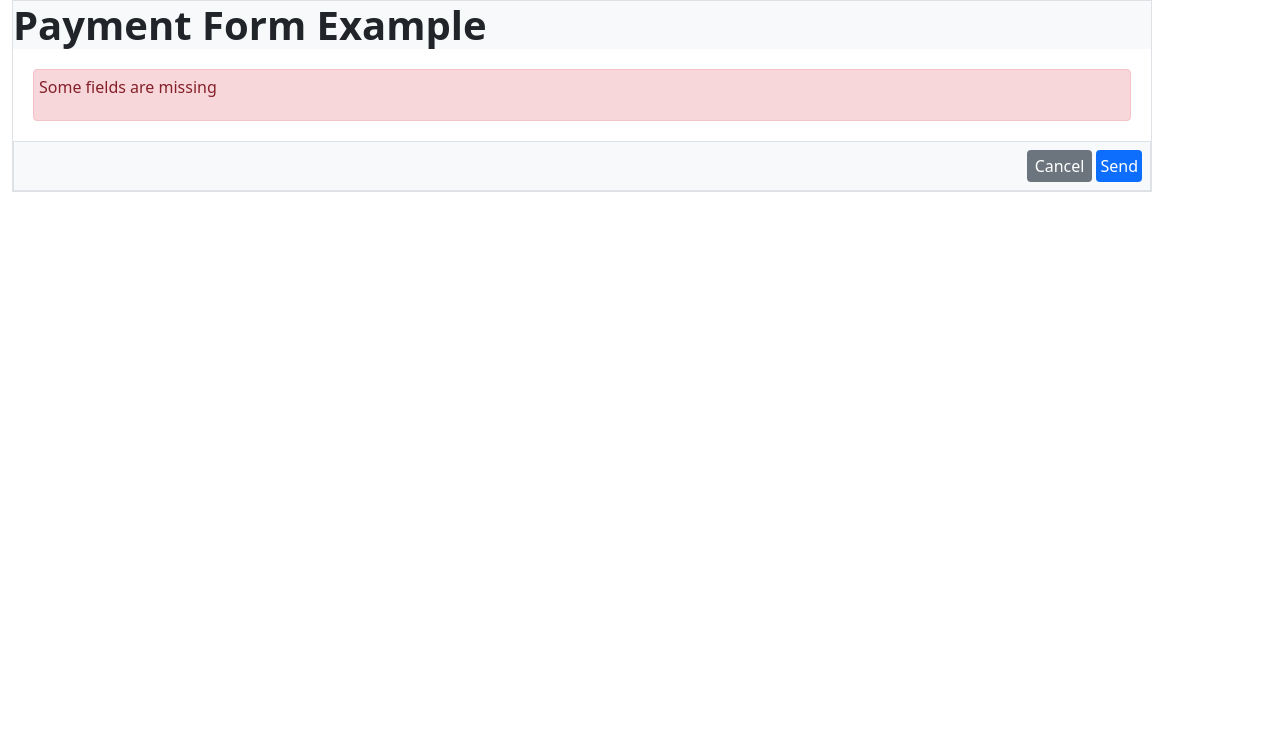
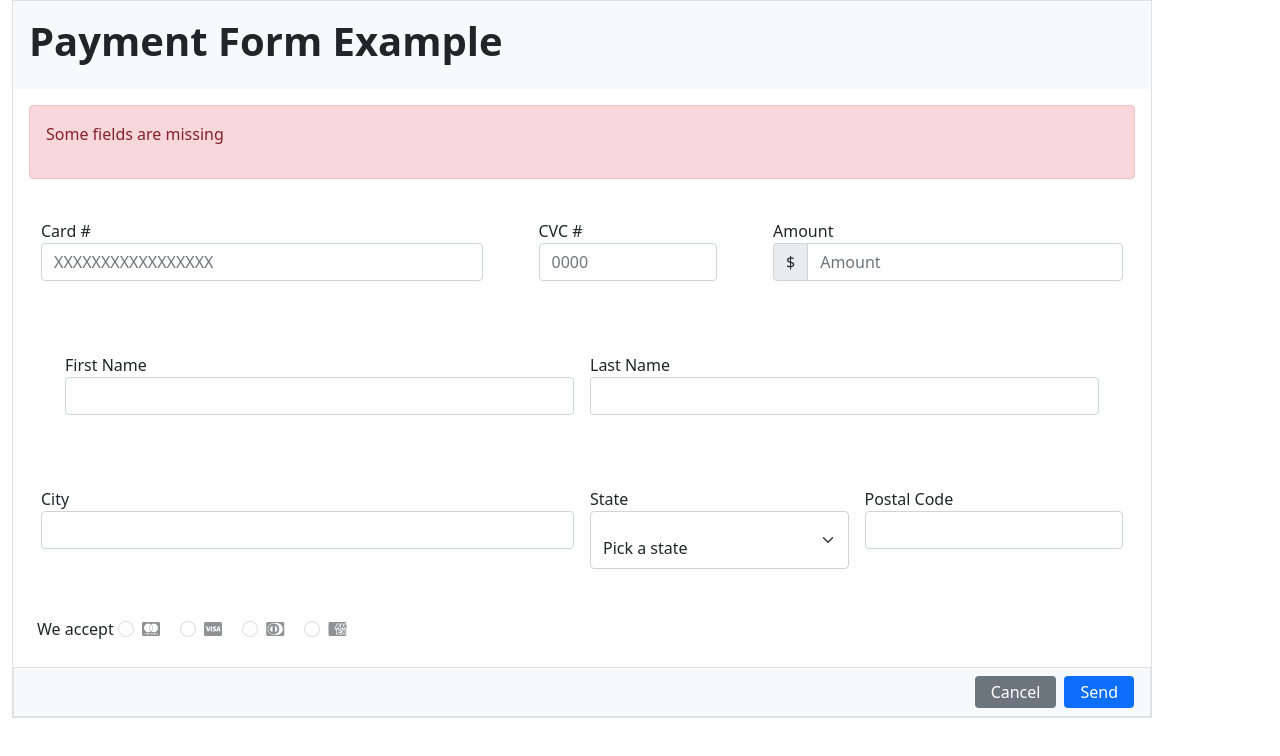
Before and after one commit to JazminM08/jazMS-Crea-un-formulario-con-HTML5, a plain HTML site: page index.html in a window 1280 px wide. Drawn offline with nearby package versions, Linux system fonts and the light colour scheme.

Commit message:
Update index.html
Actualización

```diff
--- a/index.html
+++ b/index.html
@@ -2,36 +2,112 @@
 <html lang="en">
 
 <head>
-    <meta charset="UTF-8">
-    <meta name="viewport" content="width=device-width, initial-scale=1.0">
-    <title>Document</title>
-    <link href="https://cdn.jsdelivr.net/npm/bootstrap@5.0.2/dist/css/bootstrap.min.css" rel="stylesheet"
-        integrity="sha384-EVSTQN3/azprG1Anm3QDgpJLIm9Nao0Yz1ztcQTwFspd3yD65VohhpuuCOmLASjC" crossorigin="anonymous">
+  <meta charset="UTF-8">
+  <meta name="viewport" content="width=device-width, initial-scale=1.0">
+  <link href="https://cdn.jsdelivr.net/npm/bootstrap@5.0.2/dist/css/bootstrap.min.css" rel="stylesheet" integrity="sha384-EVSTQN3/azprG1Anm3QDgpJLIm9Nao0Yz1ztcQTwFspd3yD65VohhpuuCOmLASjC" crossorigin="anonymous">
+  <script src="https://kit.fontawesome.com/60570ec23c.js" crossorigin="anonymous"></script>
+  <title>Payment Form Example</title>
 </head>
 
 <body>
-    <div class="container-fluid bg-white">
-        <div class="container border m-0 p-0">
-            <div class="bg-light text-bold">
-                <h1><strong>Payment Form Example</strong></h1>
+  <div class="container-fluid bg-white">
+    <div class="container border m-0 p-0">
+      <div class="bg-light text-bold p-3">
+        <h1><strong>Payment Form Example</strong></h1>
+      </div>
+
+      <div class="alert alert-danger m-3 p-3 text-left">
+        <p>Some fields are missing</p>
+      </div>
+
+      <form>
+        <!-- Card Info -->
+        <div class="row g-2 p-4">
+          <div class="col-5 px-2">
+            <label for="cardNumber">Card #</label>
+            <input type="text" class="form-control" id="cardNumber" placeholder="XXXXXXXXXXXXXXXXX" required>
+          </div>
+          <div class="col-3 px-5">
+            <label for="cvc">CVC #</label>
+            <input type="text" class="form-control" id="cvc" placeholder="0000" required>
+          </div>
+          <div class="col-4 px-2">
+            <label for="amount">Amount</label>
+            <div class="input-group">
+              <span class="input-group-text">$</span>
+              <input type="text" class="form-control" id="amount" placeholder="Amount" required>
             </div>
-            <div class="">
-                <div class="alert alert-danger" style="margin: 20px; padding: 5px; text-align: left;">
-                    <p style="text-align: left;">Some fields are missing</p>
-                </div>
+          </div>
+        </div>
 
+        <!-- Name Info -->
+        <div class="row g-2 p-5">
+          <div class="col-6 px-2">
+            <label for="firstName">First Name</label>
+            <input type="text" class="form-control" id="firstName" required>
+          </div>
+          <div class="col-6 px-2">
+            <label for="lastName">Last Name</label>
+            <input type="text" class="form-control" id="lastName" required>
+          </div>
+        </div>
 
+        <!-- Address Info -->
+        <div class="row g-2 p-4">
+          <div class="col-6 px-2">
+            <label for="city">City</label>
+            <input type="text" class="form-control" id="city" required>
+          </div>
+          <div class="col-3 px-2">
+            <label for="state">State</label>
+            <div class="form-floating">
+              <select class="form-select" id="state" required>
+                <option selected>Pick a state</option>
+                <option value="1">One</option>
+                <option value="2">Two</option>
+                <option value="3">Three</option>
+              </select>
             </div>
-            <div class="bg-light border d-flex justify-content-end gap-1 py-2 px-2">
-                <button class="border-0 rounded btn-secondary text-white px-2 py-1">Cancel</button>
-                <button class="border-0 rounded btn-primary text-white p-1">Send</button>
+          </div>
+          <div class="col-3 px-2">
+            <label for="postalCode">Postal Code</label>
+            <input type="text" class="form-control" id="postalCode" required>
+          </div>
+        </div>
+
+        <!-- Payment Methods -->
+        <div class="row g-2 p-4">
+          <div class="col-12">
+            <label>We accept</label>
+            <div class="form-check form-check-inline">
+              <input class="form-check-input" type="radio" name="paymentOption" id="mastercard" value="mastercard" disabled>
+              <label class="form-check-label" for="mastercard"><i class="fa-brands fa-cc-mastercard"></i></label>
             </div>
+            <div class="form-check form-check-inline">
+              <input class="form-check-input" type="radio" name="paymentOption" id="visa" value="visa" disabled>
+              <label class="form-check-label" for="visa"><i class="fa-brands fa-cc-visa"></i></label>
+            </div>
+            <div class="form-check form-check-inline">
+              <input class="form-check-input" type="radio" name="paymentOption" id="dinersClub" value="dinersClub" disabled>
+              <label class="form-check-label" for="dinersClub"><i class="fa-brands fa-cc-diners-club"></i></label>
+            </div>
+            <div class="form-check form-check-inline">
+              <input class="form-check-input" type="radio" name="paymentOption" id="amex" value="amex" disabled>
+              <label class="form-check-label" for="amex"><i class="fa-brands fa-cc-amex"></i></label>
+            </div>
+          </div>
         </div>
+
+        <!-- Buttons -->
+        <div class="bg-light border d-flex justify-content-end gap-2 py-2 px-3">
+          <button type="button" class="border-0 rounded btn-secondary text-white px-3 py-1">Cancel</button>
+          <button type="submit" class="border-0 rounded btn-primary text-white px-3 py-1">Send</button>
+        </div>
+      </form>
     </div>
+  </div>
 
-    <script src="https://cdn.jsdelivr.net/npm/bootstrap@5.0.2/dist/js/bootstrap.bundle.min.js"
-        integrity="sha384-MrcW6ZMFYlzcLA8Nl+NtUVF0sA7MsXsP1UyJoMp4YLEuNSfAP+JcXn/tWtIaxVXM"
-        crossorigin="anonymous"></script>
+  <script src="https://cdn.jsdelivr.net/npm/bootstrap@5.0.2/dist/js/bootstrap.bundle.min.js" integrity="sha384-MrcW6ZMFYlzcLA8Nl+NtUVF0sA7MsXsP1UyJoMp4YLEuNSfAP+JcXn/tWtIaxVXM" crossorigin="anonymous"></script>
 </body>
 
 </html>
```
